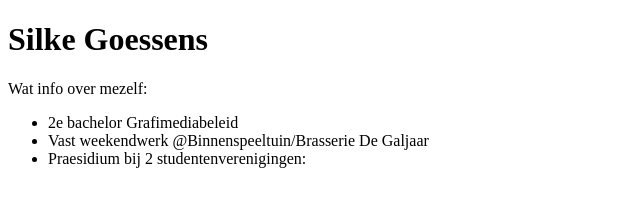
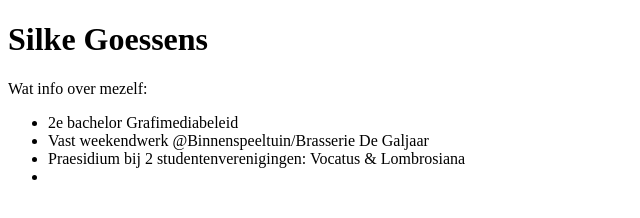
Before and after one commit to silkgoes1/1718-nmd1, a plain HTML site: page index.html in a window 1280 px wide. Shown: the whole page, without its empty margins (0-640 px from the left). Drawn offline with Linux system fonts and the light colour scheme.

Commit message:
Index + readme ofzo

```diff
--- a/index.html
+++ b/index.html
@@ -6,7 +6,8 @@
 <p>Wat info over mezelf: <ul>
   <li>2e bachelor Grafimediabeleid</li>
   <li>Vast weekendwerk @Binnenspeeltuin/Brasserie De Galjaar</li>
-  <li>Praesidium bij 2 studentenverenigingen: </li>
+  <li>Praesidium bij 2 studentenverenigingen: Vocatus & Lombrosiana </li>
+  <li></li>
 </ul></p>
 
 </body>
```
Also changed, not shown: 1 other file.
